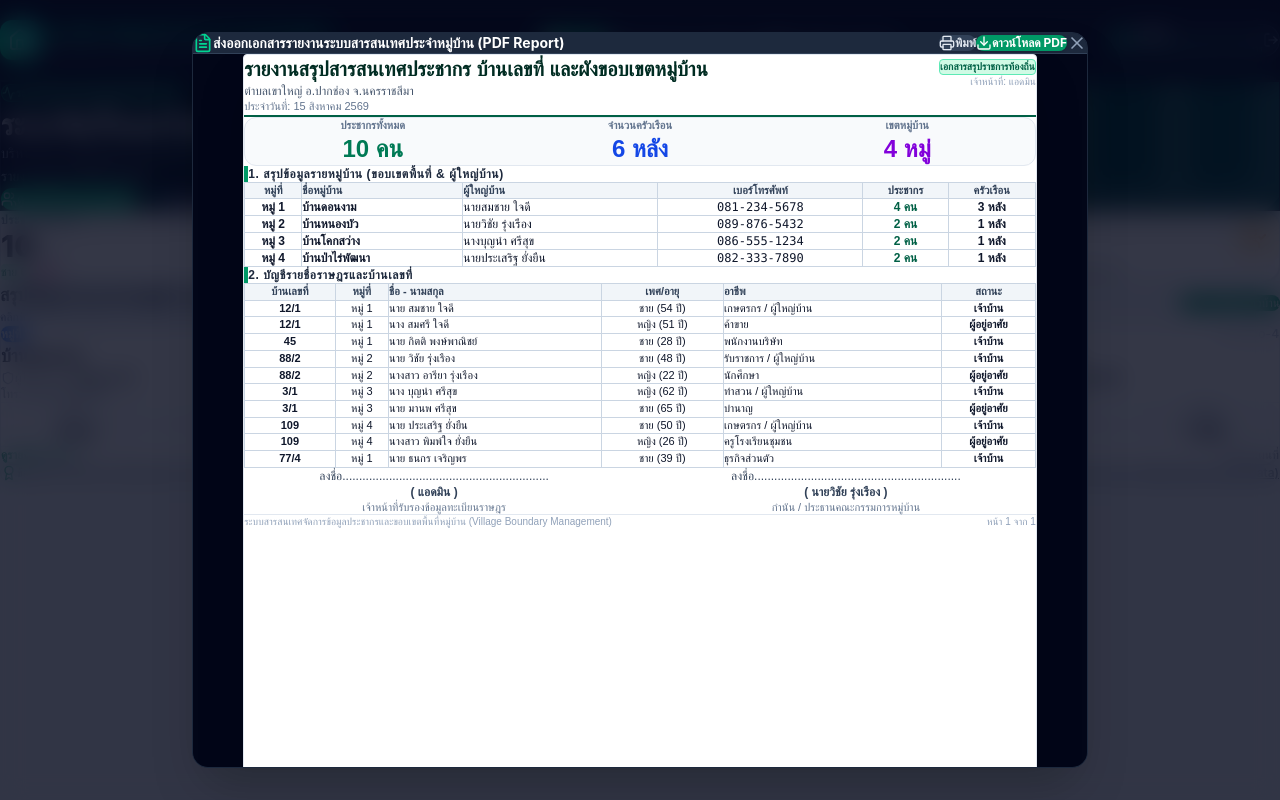
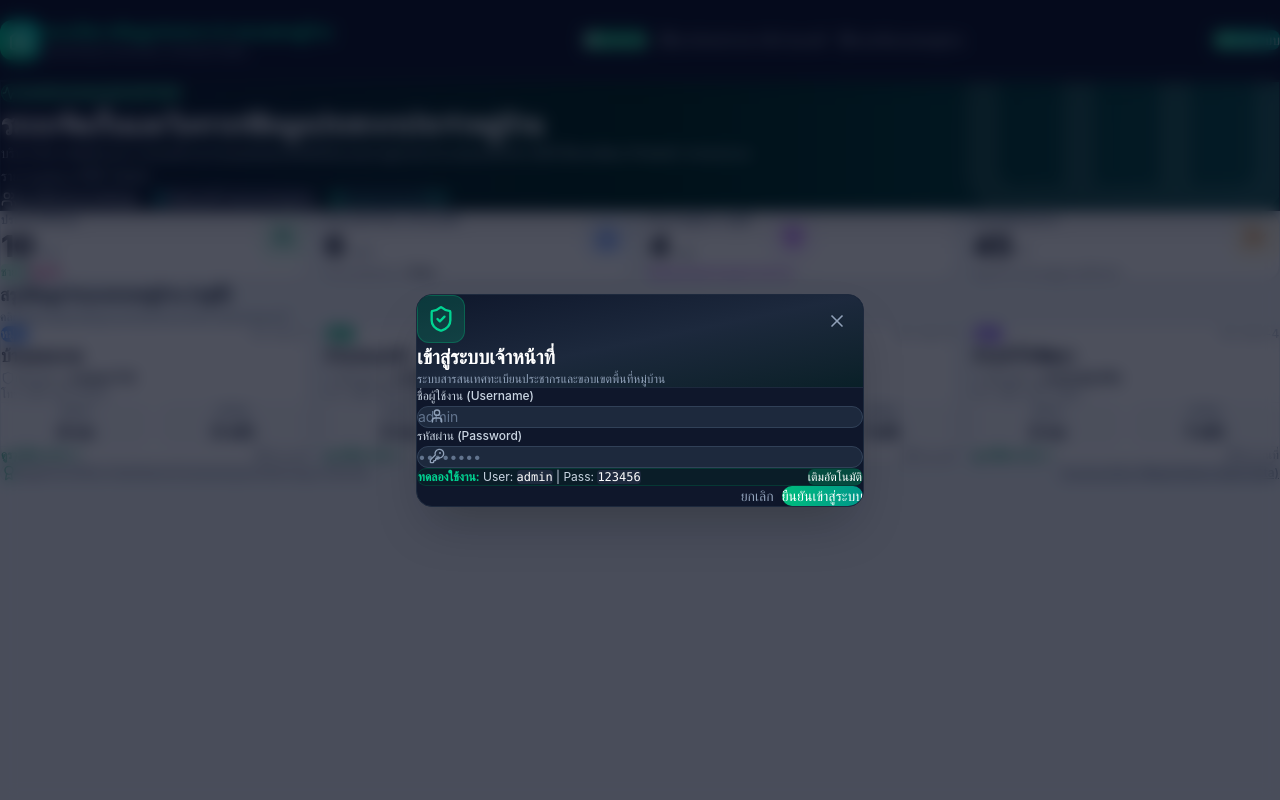
Before and after one commit to sap555/Web, a React (Vite) app: page / in a window 1280 px wide. Both pictures are taken after a click on the button "ส่งออกรายงาน PDF". Built offline with nearby package versions, Linux system fonts and the light colour scheme.

Commit message:
Fixed Login, Resident and Blocked the unlogin user

```diff
--- a/src/App.jsx
+++ b/src/App.jsx
@@ -7,34 +7,32 @@ import LoginModal from './components/LoginModal';
 import PdfExportModal from './components/PdfExportModal';
 import { INITIAL_RESIDENTS, INITIAL_VILLAGES, DEMO_USER } from './data/mockData';
 
+const safeReadStorage = (key, fallback) => {
+  try {
+    const saved = localStorage.getItem(key);
+    return saved ? JSON.parse(saved) : fallback;
+  } catch {
+    return fallback;
+  }
+};
+
 export default function App() {
   const [activeTab, setActiveTab] = useState('dashboard');
   const [selectedMooFilter, setSelectedMooFilter] = useState('ALL');
+  const protectedTabs = ['residents', 'map'];
 
   // Auth State
-  const [isLoggedIn, setIsLoggedIn] = useState(() => {
-    const savedAuth = localStorage.getItem('village_auth');
-    return savedAuth ? JSON.parse(savedAuth) : true; // Default logged in for demo
-  });
+  const [isLoggedIn, setIsLoggedIn] = useState(() => safeReadStorage('village_auth', false));
 
-  const [currentUser, setCurrentUser] = useState(() => {
-    const savedUser = localStorage.getItem('village_user');
-    return savedUser ? JSON.parse(savedUser) : DEMO_USER;
-  });
+  const [currentUser, setCurrentUser] = useState(() => safeReadStorage('village_user', null));
 
   const [isLoginModalOpen, setIsLoginModalOpen] = useState(false);
   const [isPdfExportModalOpen, setIsPdfExportModalOpen] = useState(false);
 
   // Residents & Villages Data State with localStorage persistence
-  const [residents, setResidents] = useState(() => {
-    const saved = localStorage.getItem('village_residents');
-    return saved ? JSON.parse(saved) : INITIAL_RESIDENTS;
-  });
+  const [residents, setResidents] = useState(() => safeReadStorage('village_residents', INITIAL_RESIDENTS));
 
-  const [villages, setVillages] = useState(() => {
-    const saved = localStorage.getItem('village_boundaries');
-    return saved ? JSON.parse(saved) : INITIAL_VILLAGES;
-  });
+  const [villages, setVillages] = useState(() => safeReadStorage('village_boundaries', INITIAL_VILLAGES));
 
   // Resident Form Modal State
   const [isFormOpen, setIsFormOpen] = useState(false);
@@ -62,19 +60,57 @@ export default function App() {
 
   const handleLogout = () => {
     setIsLoggedIn(false);
+    setCurrentUser(null);
+    localStorage.removeItem('village_auth');
+    localStorage.removeItem('village_user');
   };
 
   // Data Handlers
   const handleSaveResident = (residentData) => {
+    if (!residentData || !residentData.id) return;
+
+    const normalizedResident = {
+      ...residentData,
+      id: String(residentData.id).trim(),
+      citizenId: String(residentData.citizenId || '').trim(),
+      prefix: String(residentData.prefix || '').trim(),
+      firstName: String(residentData.firstName || '').trim(),
+      lastName: String(residentData.lastName || '').trim(),
+      houseNo: String(residentData.houseNo || '').trim(),
+      occupation: String(residentData.occupation || '').trim(),
+      phone: String(residentData.phone || '').trim(),
+      status: String(residentData.status || '').trim(),
+      villageName: String(residentData.villageName || '').trim(),
+      gender: residentData.gender || 'ชาย',
+      age: Number.isFinite(Number(residentData.age)) ? Number(residentData.age) : 0,
+      moo: Number(residentData.moo) || 1,
+      lat: Number.isFinite(Number(residentData.lat)) ? Number(residentData.lat) : 0,
+      lng: Number.isFinite(Number(residentData.lng)) ? Number(residentData.lng) : 0,
+    };
+
+    if (!normalizedResident.firstName || !normalizedResident.lastName || !normalizedResident.houseNo) {
+      return;
+    }
+
     setResidents(prev => {
-      const existsIndex = prev.findIndex(r => r.id === residentData.id);
+      const existsIndex = prev.findIndex(r => r.id === normalizedResident.id);
       if (existsIndex >= 0) {
         const updated = [...prev];
-        updated[existsIndex] = residentData;
+        updated[existsIndex] = normalizedResident;
         return updated;
-      } else {
-        return [residentData, ...prev];
       }
+
+      const duplicateCitizen = prev.find(r =>
+        normalizedResident.citizenId &&
+        r.citizenId &&
+        r.citizenId === normalizedResident.citizenId
+      );
+
+      if (duplicateCitizen) {
+        return prev;
+      }
+
+      return [normalizedResident, ...prev];
     });
   };
 
@@ -103,19 +139,32 @@ export default function App() {
   };
 
   const handleNavigateToMoo = (tab, mooNum) => {
+    if (!isLoggedIn && protectedTabs.includes(tab)) {
+      setIsLoginModalOpen(true);
+      return;
+    }
+
     setActiveTab(tab);
     if (mooNum) {
       setSelectedMooFilter(mooNum);
     }
   };
 
+  const visibleTab = !isLoggedIn && protectedTabs.includes(activeTab) ? 'dashboard' : activeTab;
+
   return (
     <div className="h-screen w-screen bg-slate-100 flex flex-col font-sans overflow-hidden">
 
       {/* Top Header Navbar */}
       <Navbar
-        activeTab={activeTab}
-        setActiveTab={setActiveTab}
+        activeTab={visibleTab}
+        setActiveTab={(tab) => {
+          if (!isLoggedIn && protectedTabs.includes(tab)) {
+            setIsLoginModalOpen(true);
+            return;
+          }
+          setActiveTab(tab);
+        }}
         isLoggedIn={isLoggedIn}
         currentUser={currentUser}
         onOpenLogin={() => setIsLoginModalOpen(true)}
@@ -125,21 +174,31 @@ export default function App() {
       {/* Main Content Area */}
       <main className="flex-1 w-full mx-auto px-3 sm:px-6 lg:px-8 py-4 overflow-y-auto">
         <div className="mx-auto h-full flex flex-col">
-          {activeTab === 'dashboard' && (
+          {visibleTab === 'dashboard' && (
             <Dashboard
               residents={residents}
               villages={villages}
               onNavigate={handleNavigateToMoo}
               onOpenAddResident={() => {
+                if (!isLoggedIn) {
+                  setIsLoginModalOpen(true);
+                  return;
+                }
                 setEditingResident(null);
                 setIsFormOpen(true);
               }}
-              onOpenExportPdf={() => setIsPdfExportModalOpen(true)}
+              onOpenExportPdf={() => {
+                if (!isLoggedIn) {
+                  setIsLoginModalOpen(true);
+                  return;
+                }
+                setIsPdfExportModalOpen(true);
+              }}
               onResetData={handleResetData}
             />
           )}
 
-          {activeTab === 'residents' && (
+          {visibleTab === 'residents' && isLoggedIn && (
             <ResidentManager
               residents={residents}
               villages={villages}
@@ -154,13 +213,28 @@ export default function App() {
             />
           )}
 
-          {activeTab === 'map' && (
+          {visibleTab === 'map' && isLoggedIn && (
             <VillageMap
               villages={villages}
               residents={residents}
               onSaveVillageBoundary={handleSaveVillageBoundary}
               onOpenExportPdf={() => setIsPdfExportModalOpen(true)}
             />
+          )}
+
+          {!isLoggedIn && activeTab !== 'dashboard' && (
+            <div className="flex items-center justify-center h-full min-h-[260px] rounded-2xl border border-dashed border-slate-300 bg-white/80 text-slate-600">
+              <div className="text-center max-w-md px-6">
+                <h3 className="text-lg font-bold text-slate-800 mb-2">กรุณาเข้าสู่ระบบก่อนใช้งาน</h3>
+                <p className="text-sm text-slate-500 mb-4">ส่วนนี้ต้องการการยืนยันตัวตนเพื่อเข้าถึงข้อมูลประชากรและแผนที่หมู่บ้าน</p>
+                <button
+                  onClick={() => setIsLoginModalOpen(true)}
+                  className="px-5 py-2.5 bg-emerald-600 hover:bg-emerald-700 text-white rounded-xl font-medium"
+                >
+                  เข้าสู่ระบบ
+                </button>
+              </div>
+            </div>
           )}
         </div>
       </main>
--- a/src/components/Dashboard.jsx
+++ b/src/components/Dashboard.jsx
@@ -49,7 +49,7 @@ export default function Dashboard({
           <div className="pt-2 flex flex-wrap gap-3">
             <button
               onClick={() => onNavigate('residents')}
-              className="flex items-center space-x-2 bg-emerald-500 hover:bg-emerald-600 text-white px-4 py-2.5 rounded-xl font-medium text-sm shadow-md transition transform active:scale-95"
+              className="flex items-center space-x-2 bg-slate-800 hover:bg-slate-700 text-white px-4 py-2.5 border-slate-700 rounded-xl font-medium text-sm shadow-md transition transform active:scale-95"
             >
               <Users className="w-4 h-4" />
               <span>ดูรายชื่อประชากรทั้งหมด</span>
@@ -117,7 +117,7 @@ export default function Dashboard({
 
         {/* Stat 3: Total Villages/Moo */}
         <div className="bg-white rounded-2xl p-5 shadow-sm border border-slate-200 hover:shadow-md transition">
-          <div className="flex items-center justify-between">
+          <div className="flex items-center gap-4">
             <div>
               <p className="text-xs font-semibold text-slate-500 uppercase tracking-wider">จำนวนหมู่บ้าน (หมู่ที่)</p>
               <h3 className="text-3xl font-extrabold text-slate-900 mt-1">{villages.length} <span className="text-sm font-medium text-slate-500">หมู่</span></h3>
@@ -156,13 +156,6 @@ export default function Dashboard({
             <h3 className="text-lg font-bold text-slate-800">สรุปข้อมูลจำแนกตามหมู่บ้าน (หมู่ที่)</h3>
             <p className="text-xs text-slate-500">คลิกที่แต่ละหมู่บ้านเพื่อดูรายละเอียดประชากรหรือวาดขอบเขตแผนที่</p>
           </div>
-          <button
-            onClick={() => onOpenAddResident()}
-            className="flex items-center space-x-1.5 bg-emerald-600 hover:bg-emerald-700 text-white text-xs font-medium px-3.5 py-2 rounded-xl transition"
-          >
-            <PlusCircle className="w-4 h-4" />
-            <span>+ เพิ่มข้อมูลชาวบ้าน</span>
-          </button>
         </div>
 
         <div className="grid grid-cols-1 md:grid-cols-2 lg:grid-cols-4 gap-4">
--- a/src/components/LoginModal.jsx
+++ b/src/components/LoginModal.jsx
@@ -1,28 +1,39 @@
 import React, { useState } from 'react';
-import { X, ShieldCheck, Lock, User, KeyRound, CheckCircle2 } from 'lucide-react';
-import { DEMO_USER } from '../data/mockData';
+import { X, ShieldCheck, User, KeyRound } from 'lucide-react';
+import { DEMO_CREDENTIALS, DEMO_USER } from '../data/mockData';
 
 export default function LoginModal({ isOpen, onClose, onLoginSuccess }) {
-  const [username, setUsername] = useState('admin');
-  const [password, setPassword] = useState('123456');
+  const [username, setUsername] = useState('');
+  const [password, setPassword] = useState('');
   const [error, setError] = useState('');
 
   if (!isOpen) return null;
 
   const handleSubmit = (e) => {
     e.preventDefault();
-    if (!username || !password) {
+
+    if (!username.trim() || !password.trim()) {
       setError('กรุณากรอกชื่อผู้ใช้งานและรหัสผ่าน');
       return;
     }
+
+    const isValidDemoLogin =
+      username.trim() === DEMO_CREDENTIALS.username &&
+      password === DEMO_CREDENTIALS.password;
+
+    if (!isValidDemoLogin) {
+      setError('ชื่อผู้ใช้งานหรือรหัสผ่านไม่ถูกต้อง');
+      return;
+    }
+
     setError('');
     onLoginSuccess(DEMO_USER);
     onClose();
   };
 
   const handleDemoFill = () => {
-    setUsername('admin');
-    setPassword('123456');
+    setUsername(DEMO_CREDENTIALS.username);
+    setPassword(DEMO_CREDENTIALS.password);
     setError('');
   };
 
@@ -103,7 +114,7 @@ export default function LoginModal({ isOpen, onClose, onLoginSuccess }) {
             </button>
           </div>
 
-          <div className="pt-2 flex items-center justify-end space-x-3">
+          <div className="pt-2 flex items-center justify-end gap-2">
             <button
               type="button"
               onClick={onClose}
--- a/src/components/Navbar.jsx
+++ b/src/components/Navbar.jsx
@@ -23,7 +23,7 @@ export default function Navbar({ activeTab, setActiveTab, isLoggedIn, currentUse
           </div>
 
           {/* Navigation Links */}
-          <nav className="hidden md:flex space-x-2 items-center">
+          <nav className="hidden md:flex gap-3 items-center">
             <button
               onClick={() => setActiveTab('dashboard')}
               className={`flex items-center space-x-2 px-4 py-2 rounded-lg text-sm font-medium transition-all ${
--- a/src/components/PdfExportModal.jsx
+++ b/src/components/PdfExportModal.jsx
@@ -57,7 +57,7 @@ export default function PdfExportModal({ isOpen, onClose, villages, residents, c
             <h3 className="font-bold text-sm text-white">ส่งออกเอกสารรายงานระบบสารสนเทศประจำหมู่บ้าน (PDF Report)</h3>
           </div>
 
-          <div className="flex items-center space-x-2">
+          <div className="flex items-center gap-2">
             <button
               onClick={handlePrint}
               className="flex items-center space-x-1 bg-slate-700 hover:bg-slate-600 px-3 py-1.5 rounded-lg text-xs font-semibold text-slate-200 transition"
--- a/src/data/mockData.js
+++ b/src/data/mockData.js
@@ -235,6 +235,11 @@ export const INITIAL_RESIDENTS = [
   }
 ];
 
+export const DEMO_CREDENTIALS = {
+  username: 'admin',
+  password: '123456'
+};
+
 export const DEMO_USER = {
   name: "แอดมิน",
   role: "เจ้าหน้าที่ทะเบียนท้องถิ่น / ผู้บริหาร",
```
Also changed, not shown: src/components/ResidentManager.jsx (+74 -4 lines).
